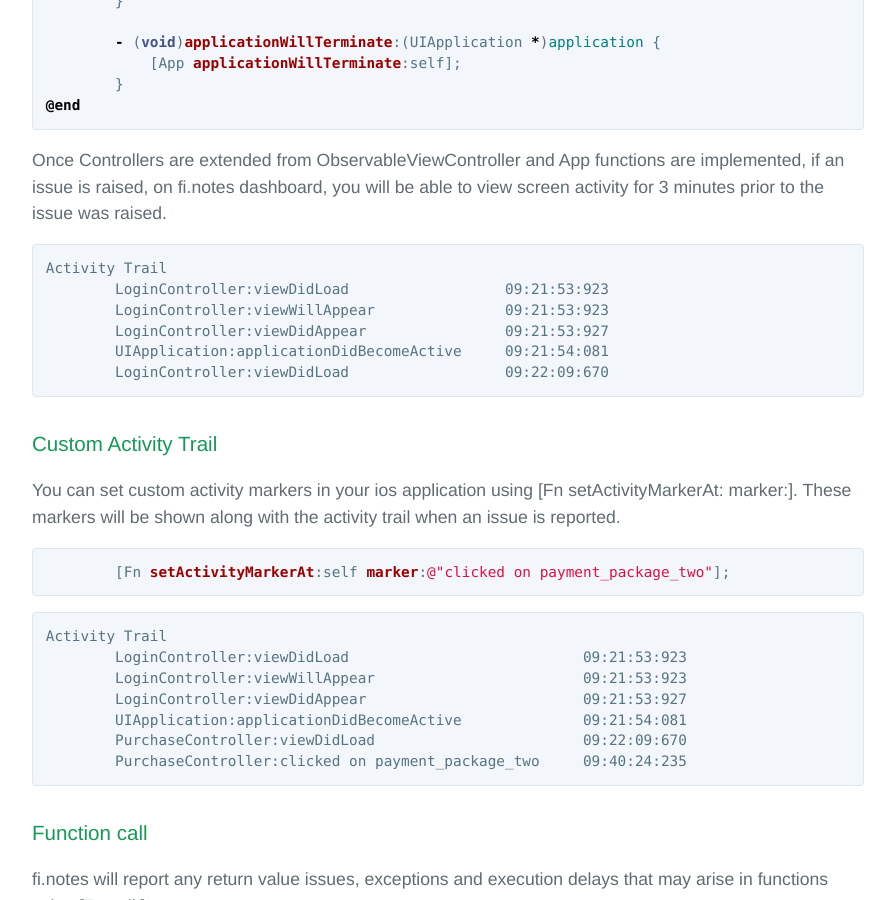
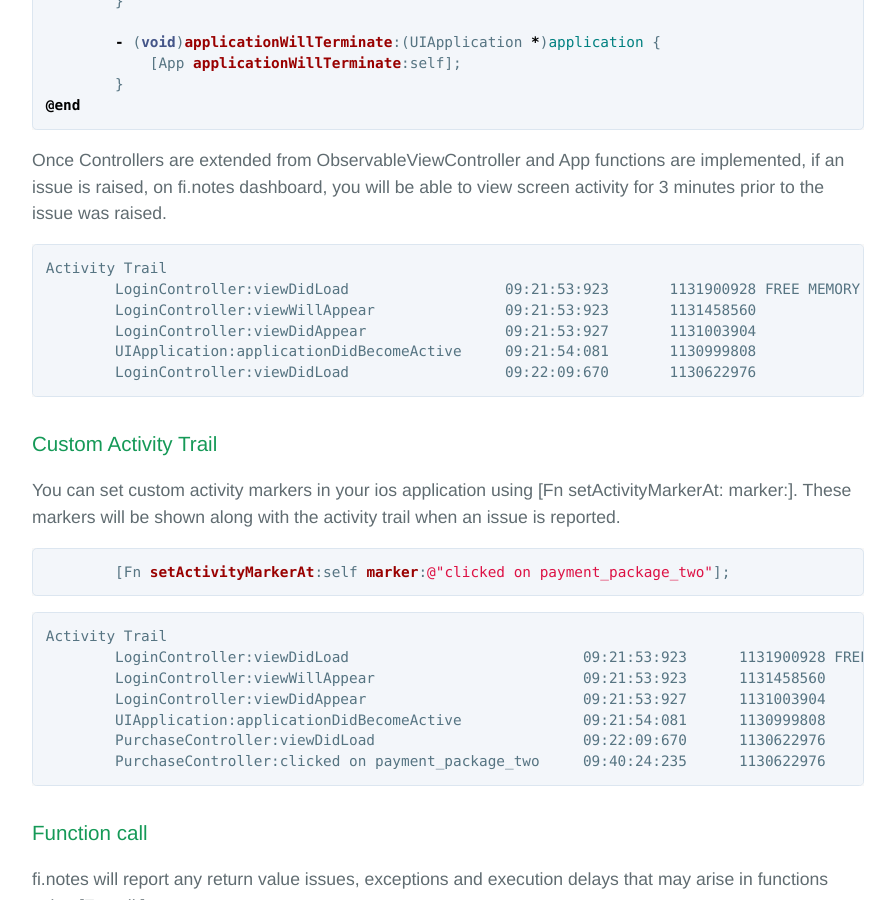
Before and after one commit to finotes/finotes.github.io, a Jekyll site: the page built from _posts/2018-02-02-objc-docs.md, in a window 1280 px wide and 900 px high, scrolled down 6543 px. Shown: the whole window, without its empty margins (192-1087 px from the left). Built offline with Jekyll 4.4.1, drawn with Linux system fonts in a browser that asks for light colours; some web fonts are replaced.

Commit message:
Update 2018-02-02-objc-docs.md

````diff
--- a/_posts/2018-02-02-objc-docs.md
+++ b/_posts/2018-02-02-objc-docs.md
@@ -256,11 +256,11 @@ You may use App functions to report different app states along with Controller t
 Once Controllers are extended from ObservableViewController and App functions are implemented, if an issue is raised, on fi.notes dashboard, you will be able to view screen activity for 3 minutes prior to the issue was raised.
 ```
 Activity Trail
-	LoginController:viewDidLoad                  09:21:53:923
-	LoginController:viewWillAppear               09:21:53:923
-	LoginController:viewDidAppear                09:21:53:927
-	UIApplication:applicationDidBecomeActive     09:21:54:081
-	LoginController:viewDidLoad                  09:22:09:670
+	LoginController:viewDidLoad                  09:21:53:923	1131900928 FREE MEMORY (BYTES)
+	LoginController:viewWillAppear               09:21:53:923	1131458560
+	LoginController:viewDidAppear                09:21:53:927	1131003904
+	UIApplication:applicationDidBecomeActive     09:21:54:081	1130999808
+	LoginController:viewDidLoad                  09:22:09:670	1130622976
 ```
 
 ### Custom Activity Trail
@@ -272,12 +272,12 @@ You can set custom activity markers in your ios application using [Fn setActivit
 
 ```
 Activity Trail
-	LoginController:viewDidLoad                           09:21:53:923
-	LoginController:viewWillAppear                        09:21:53:923
-	LoginController:viewDidAppear                         09:21:53:927
-	UIApplication:applicationDidBecomeActive              09:21:54:081
-	PurchaseController:viewDidLoad                        09:22:09:670
-        PurchaseController:clicked on payment_package_two     09:40:24:235
+	LoginController:viewDidLoad                           09:21:53:923	1131900928 FREE MEMORY (BYTES)
+	LoginController:viewWillAppear                        09:21:53:923	1131458560
+	LoginController:viewDidAppear                         09:21:53:927	1131003904
+	UIApplication:applicationDidBecomeActive              09:21:54:081	1130999808
+	PurchaseController:viewDidLoad                        09:22:09:670	1130622976
+        PurchaseController:clicked on payment_package_two     09:40:24:235	1130622976
 ```
 
 
````
